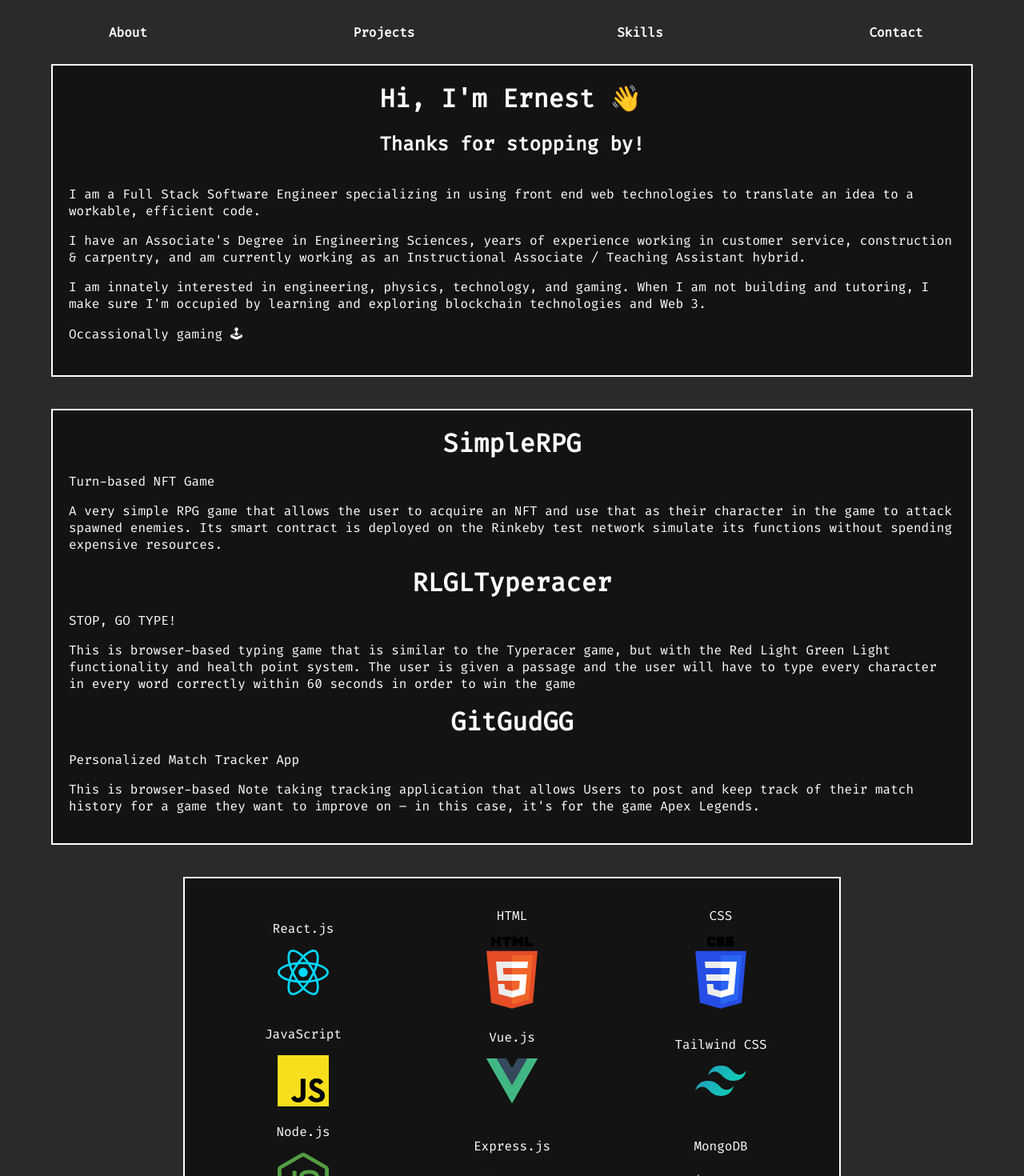
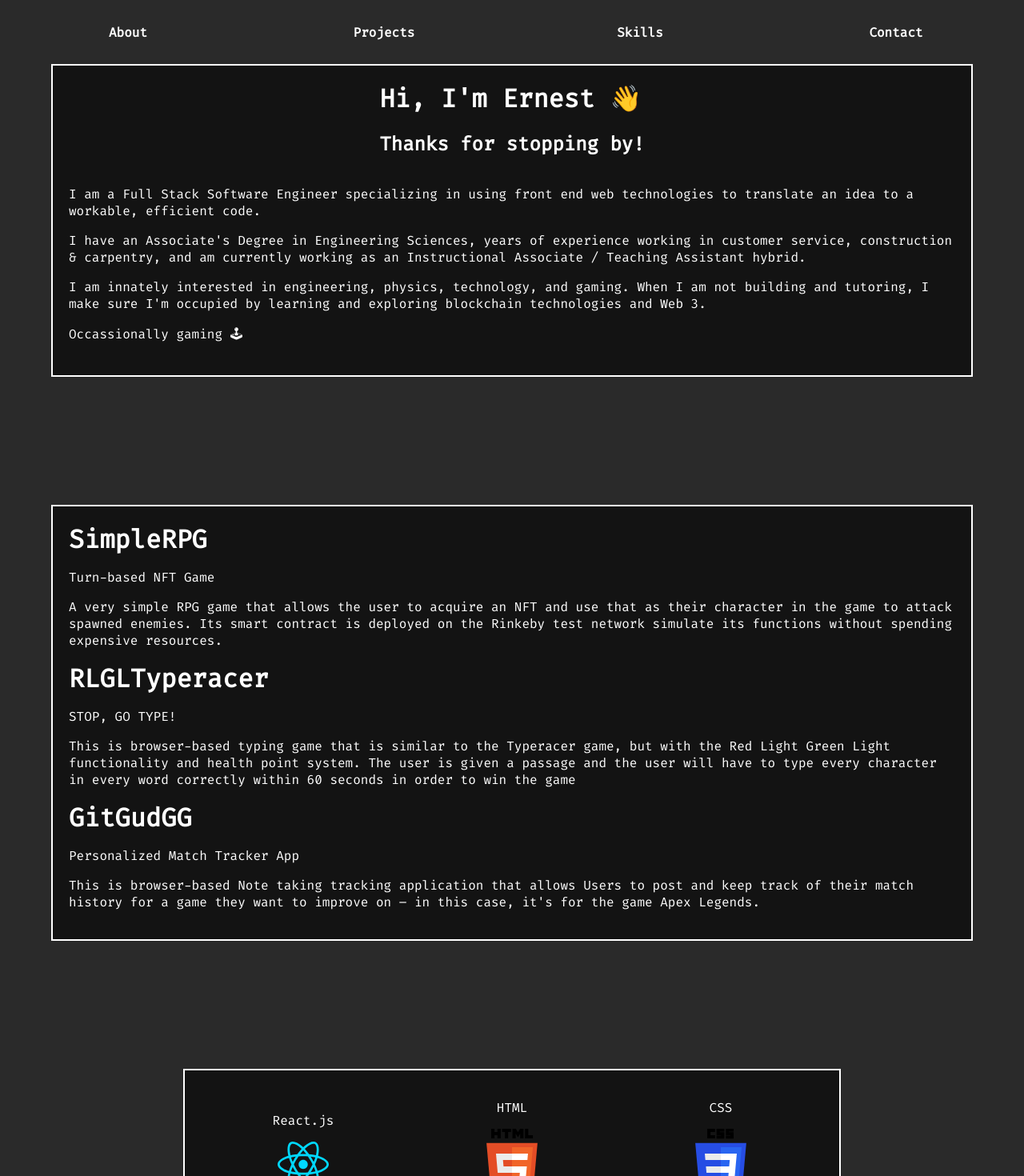
Before and after one commit to nexticodes/portfolio-vite, a React (Vite) app: page / in a window 1280 px wide. Shown: the top 1470 px of the page at 80% size. Built offline with nearby package versions, Linux system fonts and the light colour scheme.

Commit message:
Apply scroll on click.

```diff
--- a/src/App.css
+++ b/src/App.css
@@ -14,8 +14,8 @@
 }
 
 .container {
-    padding-top: 20px;
-    padding-bottom: 20px;
+    padding-top: 10vh;
+    padding-bottom: 10vh;
 }
 .container-title h1 {
     margin: 0;
--- a/src/App.jsx
+++ b/src/App.jsx
@@ -1,22 +1,22 @@
-import { useState } from 'react'
-import { Navbar, About, Projects, Skills, Contact, Footer } from './components';
-import './App.css'
+import { useState, useRef } from "react";
+import { Navbar, About, Projects, Skills, Contact, Footer } from "./components";
+import "./App.css";
 
 function App() {
-  const [count, setCount] = useState(0);
+    const scrollRef = useRef({});
 
-  return (
-    <div className="App">
-      <Navbar/>
-      <div className="app-container">
-        <About/>
-        <Projects/>
-        <Skills/>
-        <Contact/>
-      </div>
-      <Footer/>
-    </div>
-  )
+    return (
+        <div className="App">
+            <Navbar scrollRef={scrollRef}/>
+            <div className="app-container">
+                <About scrollRef={scrollRef} />
+                <Projects scrollRef={scrollRef} />
+                <Skills scrollRef={scrollRef} />
+                <Contact scrollRef={scrollRef} />
+            </div>
+            <Footer />
+        </div>
+    );
 }
 
-export default App
+export default App;
--- a/src/assets/styles/About.css
+++ b/src/assets/styles/About.css
@@ -4,9 +4,6 @@
     justify-content: center;
 }
 
-.about {
-    padding-top: 10vh !important;
-}
 
 .box {
     background-color: rgba(0, 0, 0, 0.541);
--- a/src/assets/styles/Navbar.css
+++ b/src/assets/styles/Navbar.css
@@ -1,5 +1,5 @@
 .navbar-container {
-    position: absolute;
+    position: fixed;
     top: 0;
     width: 100%;
 }
@@ -20,4 +20,5 @@
     align-items: center;
     justify-content: center;
     font-weight: bold;
+    font-size: 100%;
 }
--- a/src/components/About.jsx
+++ b/src/components/About.jsx
@@ -1,11 +1,11 @@
 import React from 'react'
 import '../assets/styles/About.css'
 
-const About = () => {
+const About = ({scrollRef}) => {
   return (
-    <div className='container about'>
+    <div ref={el => scrollRef.current = { ...scrollRef.current, about: el}} className='container about'>
       <div className='content'>
-        <div className='box'>
+        <div  className='box'>
           <div className='container-title'>
               <h1>Hi, I'm Ernest 👋</h1>
               <h2>Thanks for stopping by!</h2>
--- a/src/components/Contact.jsx
+++ b/src/components/Contact.jsx
@@ -1,8 +1,8 @@
 import React from 'react'
 
-const Contact = () => {
+const Contact = ({scrollRef}) => {
   return (
-    <div>Like what you see? Reach out and we can talk!</div>
+    <div ref={el => scrollRef.current = { ...scrollRef.current, contact: el}}>Like what you see? Reach out and we can talk!</div>
   )
 }
 
--- a/src/components/Navbar.jsx
+++ b/src/components/Navbar.jsx
@@ -1,15 +1,18 @@
 import React from 'react';
 import '../assets/styles/Navbar.css';
 
-const Navbar = () => {
+const Navbar = ({scrollRef}) => {
 
+  const scrollIntoView = (type) => {
+    scrollRef.current[type].scrollIntoView({behavior: 'smooth'})
+  }
   return (
     <div className="navbar-container">
         <ul className="navbar-list">
-            <li className={`navbar-item `}>About</li>
-            <li className={`navbar-item `}>Projects</li>
-            <li className={`navbar-item `}>Skills</li>
-            <li className={`navbar-item `}>Contact</li>
+            <li className={`navbar-item `} onClick={() => scrollIntoView('about')}>About</li>
+            <li className={`navbar-item `} onClick={() => scrollIntoView('projects')}>Projects</li>
+            <li className={`navbar-item `} onClick={() => scrollIntoView('skills')}>Skills</li>
+            <li className={`navbar-item `} onClick={() => scrollIntoView('contact')}>Contact</li>
         </ul>
     </div>
   )
--- a/src/components/Projects.jsx
+++ b/src/components/Projects.jsx
@@ -1,6 +1,6 @@
 import React from "react";
 
-const Projects = () => {
+const Projects = ({scrollRef}) => {
     const projects = [
         {
             title: "Turn-based NFT Game",
@@ -32,11 +32,11 @@
     ];
 
     return (
-        <div className="container projects">
+        <div ref={el => scrollRef.current = { ...scrollRef.current, projects: el}} className="container projects">
             <div className="content">
                 <div className="box">
                     {projects.map((p, i) => (
-                        <>
+                        <div key={i}>
                             <div className="container-title">
                                 <h1>{p.name}</h1>
                             </div>
@@ -44,7 +44,7 @@
                                 <p>{p.title}</p>
                                 <p>{p.description}</p>
                             </div>
-                        </>
+                        </div>
                     ))}
                 </div>
             </div>
--- a/src/components/Skills.jsx
+++ b/src/components/Skills.jsx
@@ -13,7 +13,7 @@
 import pythonLogo from "../assets/skills/python.svg";
 import "../assets/styles/Skills.css";
 
-const Skills = () => {
+const Skills = ({scrollRef}) => {
     const skills = [
         {
             skill: "React.js",
@@ -77,11 +77,11 @@
         },
     ];
     return (
-        <div className="container skills">
+        <div ref={el => scrollRef.current = { ...scrollRef.current, skills: el}} className="container skills">
             <div className="content">
                 <div className="box skills-box">
                     {skills.map((s, i) => (
-                        <div className="skill">
+                        <div key={i} className="skill">
                             <p>{s.skill}</p>
                             <img src={s.icon} alt={`${s.skill} Icon`} />
                         </div>
```
